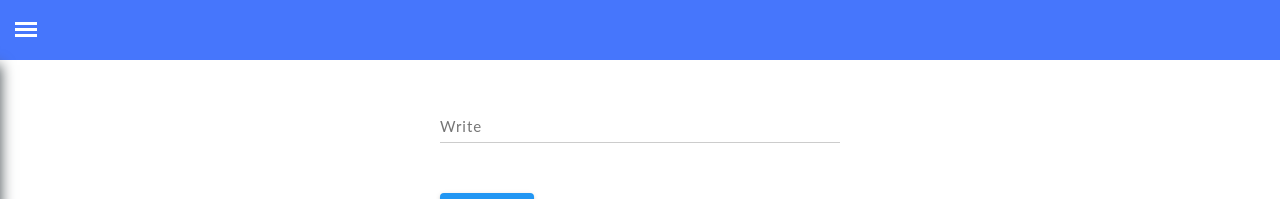
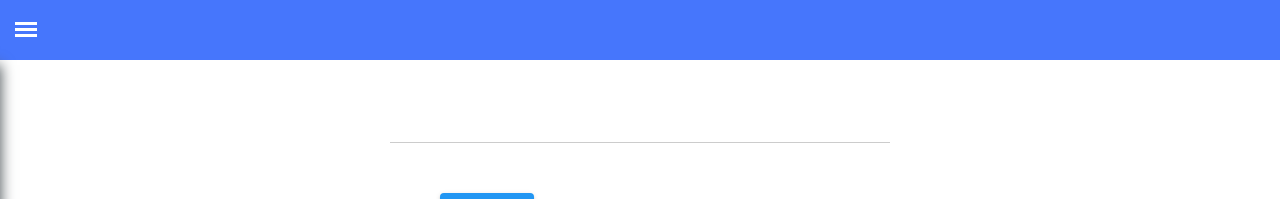
Before and after one commit to FilimonovKostya/FridayProject, a React (Create React App) app: page /#/ in a window 1280 px wide. Shown: the top 199 px of the page. Built offline with nearby package versions, Linux system fonts and the light colour scheme.

Commit message:
Fix css , add default props button. Make Registration more beautiful

```diff
--- a/src/Components/Registration/Registration.module.css
+++ b/src/Components/Registration/Registration.module.css
@@ -1,3 +1,8 @@
 .wrapper{
     text-align: center;
 }
+
+.registrForm{
+    max-width: 400px;
+    margin: 0 auto;
+}
--- a/src/Components/Registration/Registration.tsx
+++ b/src/Components/Registration/Registration.tsx
@@ -6,6 +6,8 @@ import {path} from "../../App";
 import {useDispatch, useSelector} from "react-redux";
 import {RootStateType} from "../../Redux/store";
 import {RegistrationRequestType, RegistrationResponseType, registrationTC} from "../../Redux/reducers/registrationReducer";
+import {Input} from '../SuperComponents/Input/Input';
+import Button from "../SuperComponents/Button/Button";
 
 const instance = axios.create({
     baseURL: 'http://localhost:7542/2.0/',
@@ -41,10 +43,10 @@ const Registration: React.FC<RegistrationPropsType> = () => {
 
     return <div className={style.wrapper}>
         <h1>Registration</h1>
-        <form>
-            <div><input type="text" placeholder={'Email'} value={email} onChange={onChangeHandlerEmail}/></div>
-            <div><input type="text" placeholder={'Password'} value={password} onChange={onChangeHandlerPassword}/></div>
-            <button onClick={onClickHandler}> Submit</button>
+        <form className={style.registrForm}>
+            <Input type={'text'} value={email} onChange={onChangeHandlerEmail} placeholder={'Email'}/>
+            <Input type={'password'} value={password} onChange={onChangeHandlerPassword} placeholder={'Password'}/>
+            <Button onClick={onClickHandler}> Registration </Button>
         </form>
     </div>
 };
--- a/src/Components/SuperComponents/Button/Button.tsx
+++ b/src/Components/SuperComponents/Button/Button.tsx
@@ -1,13 +1,15 @@
-import React from "react";
+import React, {ButtonHTMLAttributes, DetailedHTMLProps} from "react";
 import style from "./Button.module.css";
 
 
-type ButtonPropsType = {}
+type DefaultInputPropsType = DetailedHTMLProps<ButtonHTMLAttributes<HTMLButtonElement>, HTMLButtonElement>;
 
-export const Button: React.FC<ButtonPropsType> = (props) => {
+type ButtonPropsType = DefaultInputPropsType & {}
+
+export const Button: React.FC<ButtonPropsType> = ({children,onClick}) => {
 
     return <div className={style.container}>
-        <button className={style.button}>{props.children}</button>
+        <button className={style.button} onClick={onClick}>{children}</button>
     </div>
 }
 
--- a/src/Components/SuperComponents/Input/Input.module.css
+++ b/src/Components/SuperComponents/Input/Input.module.css
@@ -3,8 +3,8 @@
 }
 
 .inputContainer {
-    max-width: 400px;
-    margin: 50px;
+    max-width: 100%;
+    margin: 50px 0;
     position: relative;
 
 }
--- a/src/Components/SuperComponents/Input/Input.tsx
+++ b/src/Components/SuperComponents/Input/Input.tsx
@@ -1,18 +1,16 @@
 import React, { DetailedHTMLProps, InputHTMLAttributes, } from "react";
 import style from "./Input.module.css";
 
-
-// тип пропсов обычного инпута
 export type DefaultInputPropsType = DetailedHTMLProps<InputHTMLAttributes<HTMLInputElement>, HTMLInputElement>;
 
 type InputTextPropsType = DefaultInputPropsType & {
 
 };
 
-export const Input: React.FC<InputTextPropsType> = () => {
+export const Input: React.FC<InputTextPropsType> = ({placeholder,type,onChange}) => {
 
     return <div className={style.inputContainer}>
-        <input className={style.input} type="text" placeholder={'Write'}/>
+        <input className={style.input} type={type} onChange={onChange} placeholder={placeholder}/>
         <span className={style.focusBorder}/>
     </div>
 }
```
Also changed, not shown: 1 other file (tests, documents, lock files or other folders).
